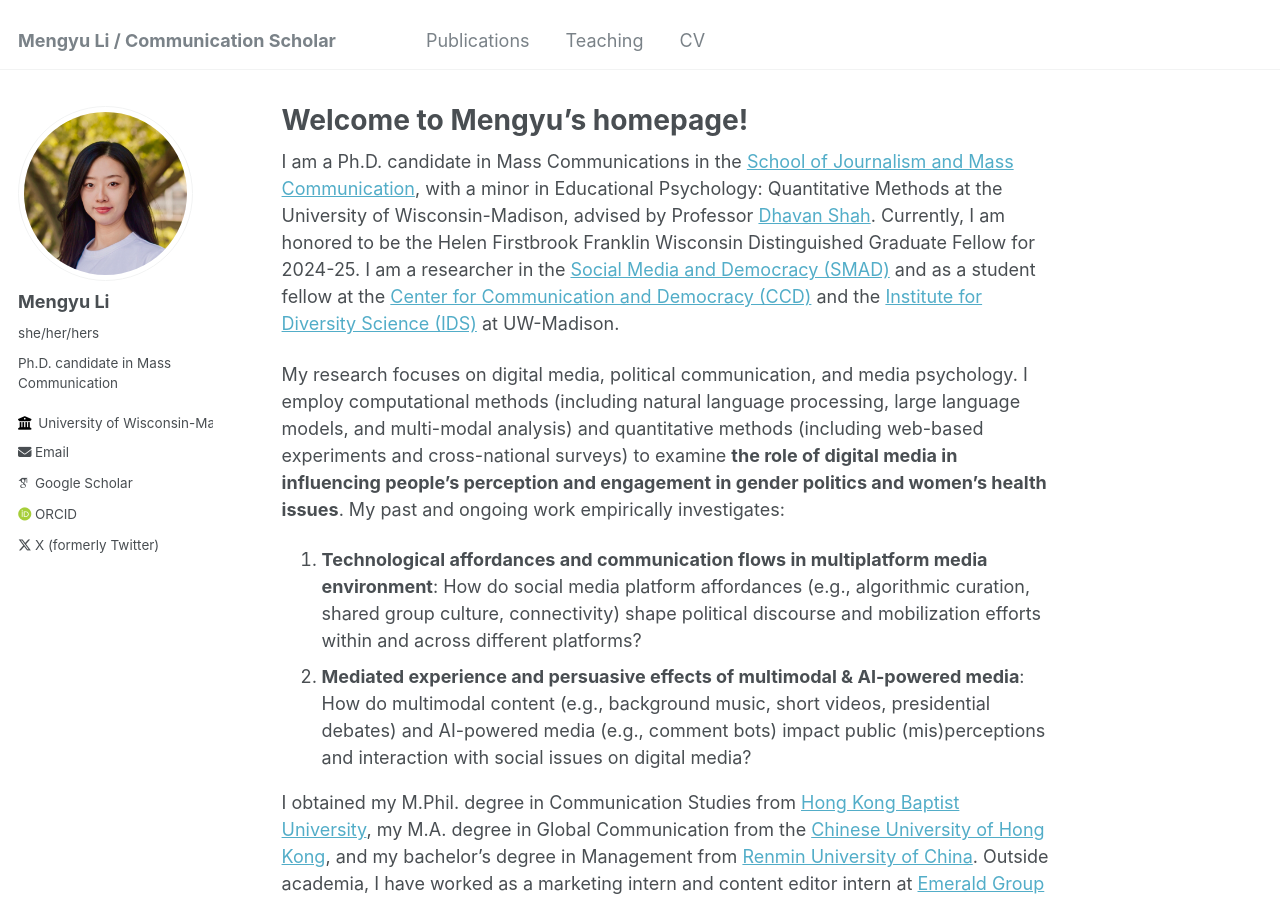
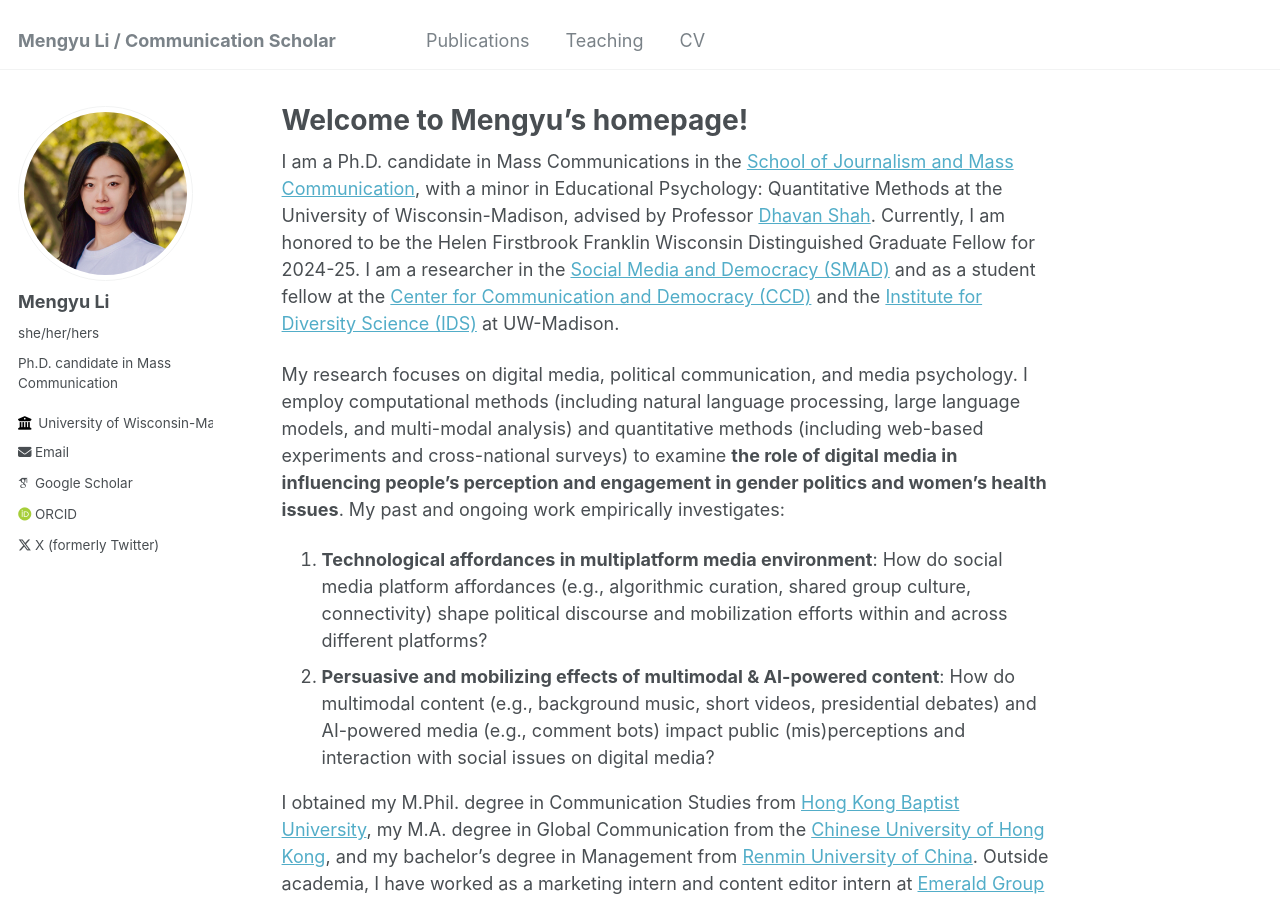
Before and after one commit to im-mengyuli/im-mengyuli.github.io, a Jekyll site: the page built from _pages/about.md, in a window 1280 px wide and 900 px high. Built offline with Jekyll 4.4.1, drawn with Linux system fonts in a browser that asks for light colours; some web fonts are replaced.

Commit message:
Update about.md

```diff
--- a/_pages/about.md
+++ b/_pages/about.md
@@ -11,8 +11,8 @@ I am a Ph.D. candidate in Mass Communications in the [School of Journalism and M
 
 My research focuses on digital media, political communication, and media psychology. I employ computational methods (including natural language processing, large language models, and multi-modal analysis) and quantitative methods (including web-based experiments and cross-national surveys) to examine <b>the role of digital media in influencing people’s perception and engagement in gender politics and women’s health issues</b>. My past and ongoing work empirically investigates:
 
-1. <b>Technological affordances and communication flows in multiplatform media environment</b>: How do social media platform affordances (e.g., algorithmic curation, shared group culture, connectivity) shape political discourse and mobilization efforts within and across different platforms?
-2. <b>Mediated experience and persuasive effects of multimodal & AI-powered media</b>: How do multimodal content (e.g., background music, short videos, presidential debates) and AI-powered media (e.g., comment bots) impact public (mis)perceptions and interaction with social issues on digital media?
+1. <b>Technological affordances in multiplatform media environment</b>: How do social media platform affordances (e.g., algorithmic curation, shared group culture, connectivity) shape political discourse and mobilization efforts within and across different platforms?
+2. <b>Persuasive and mobilizing effects of multimodal & AI-powered content</b>: How do multimodal content (e.g., background music, short videos, presidential debates) and AI-powered media (e.g., comment bots) impact public (mis)perceptions and interaction with social issues on digital media?
 
 I obtained my M.Phil. degree in Communication Studies from [Hong Kong Baptist University](https://www.comm.hkbu.edu.hk/comd-www/english/front/index.htm), my M.A. degree in Global Communication from the [Chinese University of Hong Kong](https://www.com.cuhk.edu.hk/), and my bachelor’s degree in Management from [Renmin University of China](https://en.ruc.edu.cn/). Outside academia, I have worked as a marketing intern and content editor intern at [Emerald Group Publishing Limited](https://www.emeraldgrouppublishing.com/) and [NetEase](https://news.163.com/world/index.html), focusing on optimizing marketing strategies and multiplatform social media campaigns.
 
```
